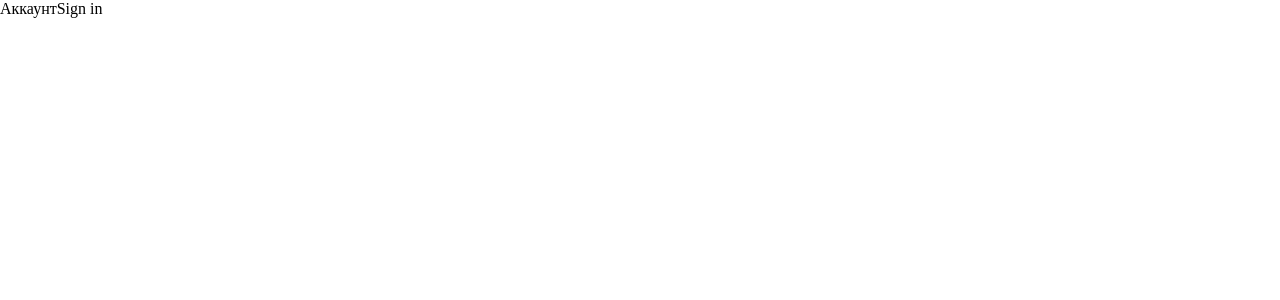
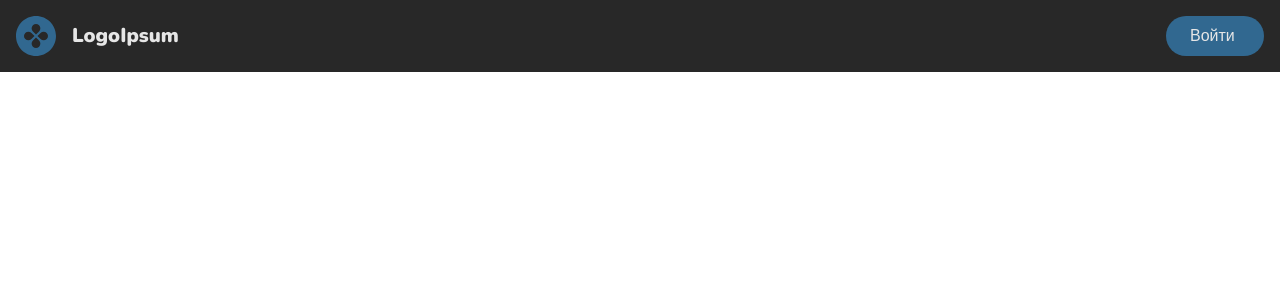
Before and after one commit to zar4za/csmarket, a Next.js app in the folder csm-client/: page / in a window 1280 px wide. Shown: the top 300 px of the page. Built offline with nearby package versions, Linux system fonts and the light colour scheme.

Commit message:
feat: base header styles
Базовые стили для хедера. Лого с редиректом на / и кнопка входа.

```diff
--- /dev/null
+++ b/csm-client/app/Header/Brand/Brand.jsx
@@ -0,0 +1,16 @@
+import styles from './Brand.module.css';
+import Image from 'next/image';
+
+export default function Brand() {
+    return <div className={styles.brand}>
+        <Image
+            src='/static/images/logo-ipsum.svg'
+            width={40}
+            height={40}
+            className={styles.logo}
+        />
+        <span className={styles.brandname}>
+            LogoIpsum
+        </span>
+    </div>
+}
--- /dev/null
+++ b/csm-client/app/Header/Brand/Brand.module.css
@@ -0,0 +1,17 @@
+.brand {
+    display: flex;
+    max-width: 260px;
+    max-height: 40px;
+    padding: 0 16px;
+}
+
+.logo {
+    color: #316890;
+}
+
+.brandname {
+    font-size: 20px;
+    font-weight: 900;
+    margin-left: 16px;
+    line-height: 40px;
+}
--- /dev/null
+++ b/csm-client/app/Header/Header.jsx
@@ -0,0 +1,15 @@
+import styles from './Header.module.css';
+import Brand from './Brand/Brand';
+import Link from 'next/link';
+import UserContainer from './UserContainer/UserContainer';
+
+export default function Header() {
+    return <header className={styles.header}>
+        <nav className={styles.container}>
+            <Link href='/'>
+                <Brand />
+            </Link>
+            <UserContainer />
+        </nav>
+    </header>
+}
--- /dev/null
+++ b/csm-client/app/Header/Header.module.css
@@ -0,0 +1,12 @@
+.header {
+    background-color: #282828;
+    height: 72px;
+}
+
+.container {
+    max-width: 1280px;
+    padding: 16px 0;
+    margin: auto;
+    display: flex;
+    justify-content: space-between;
+}
--- /dev/null
+++ b/csm-client/app/Header/SignIn/SignIn.jsx
@@ -0,0 +1,9 @@
+'use client';
+import Link from 'next/link';
+import styles from './SignIn.module.css';
+
+export default function SignIn() {
+    return <Link href={'/auth/request'} className={styles.button}>
+        Войти
+    </Link>
+};
--- /dev/null
+++ b/csm-client/app/Header/SignIn/SignIn.module.css
@@ -0,0 +1,8 @@
+.button {
+    background-color: #316890;
+    line-height: 20px;
+    padding: 10px 24px;
+    width: 98px;
+    border-radius: 20px;
+    margin-right: 16px;
+}
--- a/csm-client/app/SignIn/SignIn.jsx
+++ /dev/null
@@ -1,8 +0,0 @@
-'use client';
-import Link from "next/link";
-
-export default function SignIn() {
-    return (
-        <Link href={'/auth/request'}>Sign in</Link>
-    )
-};
--- a/csm-client/app/globals.css
+++ b/csm-client/app/globals.css
@@ -1,7 +1,11 @@
+@import url('https://fonts.googleapis.com/css2?family=Nunito:wght@700;900&display=swap');
+
 * {
+  font-family: 'Nunito', sans-serif;
   box-sizing: border-box;
   padding: 0;
   margin: 0;
+  color: #E6E6E6;
 }
 
 html,
--- a/csm-client/app/page.js
+++ b/csm-client/app/page.js
@@ -1,12 +1,15 @@
-import SignIn from "./SignIn/SignIn";
-import UserContainer from "./UserContainer/UserContainer";
-import Link from "next/link";
+// import UserContainer from "./UserContainer/UserContainer";
+// import Link from "next/link";
+import Header from './Header/Header';
 
 export default function Home() {
   return (
-    <main>
+  <>
+    <Header />
+    {/* <main>
       <Link href={"/account"}>Аккаунт</Link>
       <UserContainer />
-    </main>
+    </main> */}
+  </>
   )
 }
```
Also changed, not shown: csm-client/app/Header/User/User.jsx (renamed from csm-client/app/User/User.jsx), csm-client/app/Header/UserContainer/UserContainer.jsx (renamed from csm-client/app/UserContainer/UserContainer.jsx), csm-client/public/static/images/logo-ipsum.svg (added).
